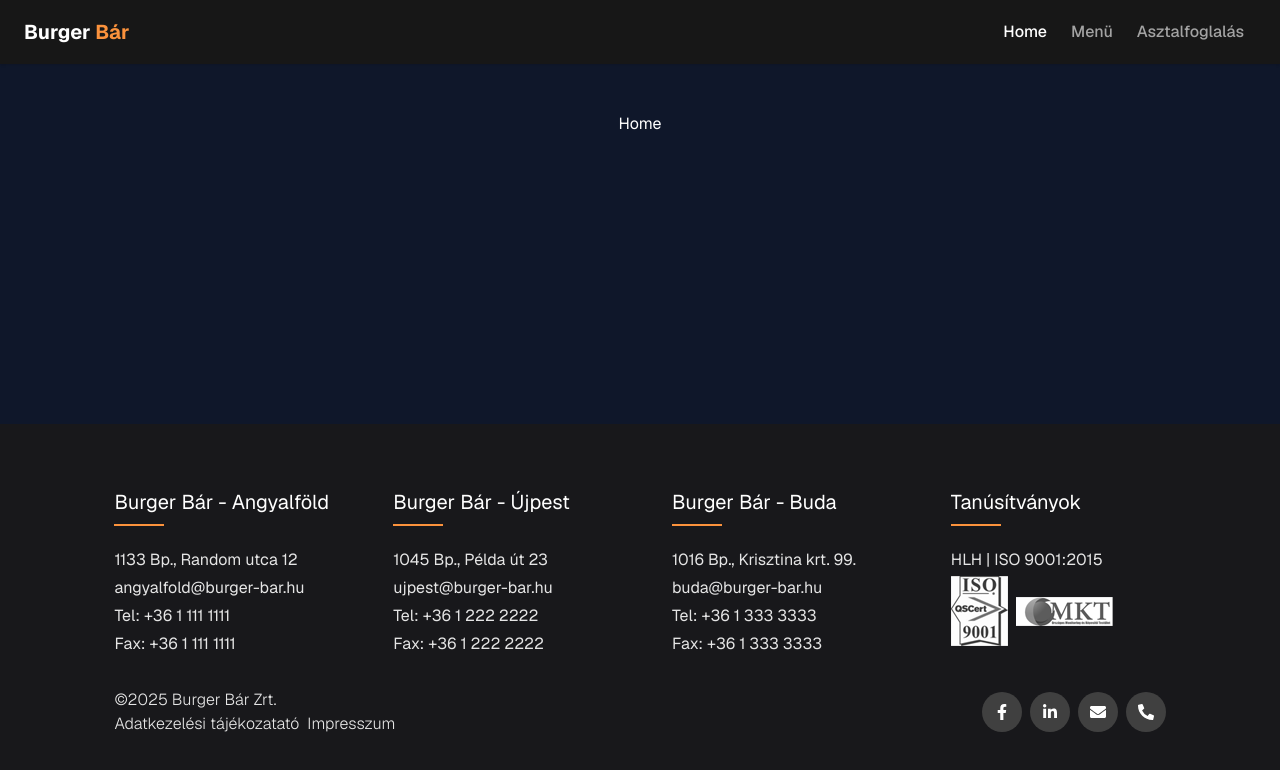
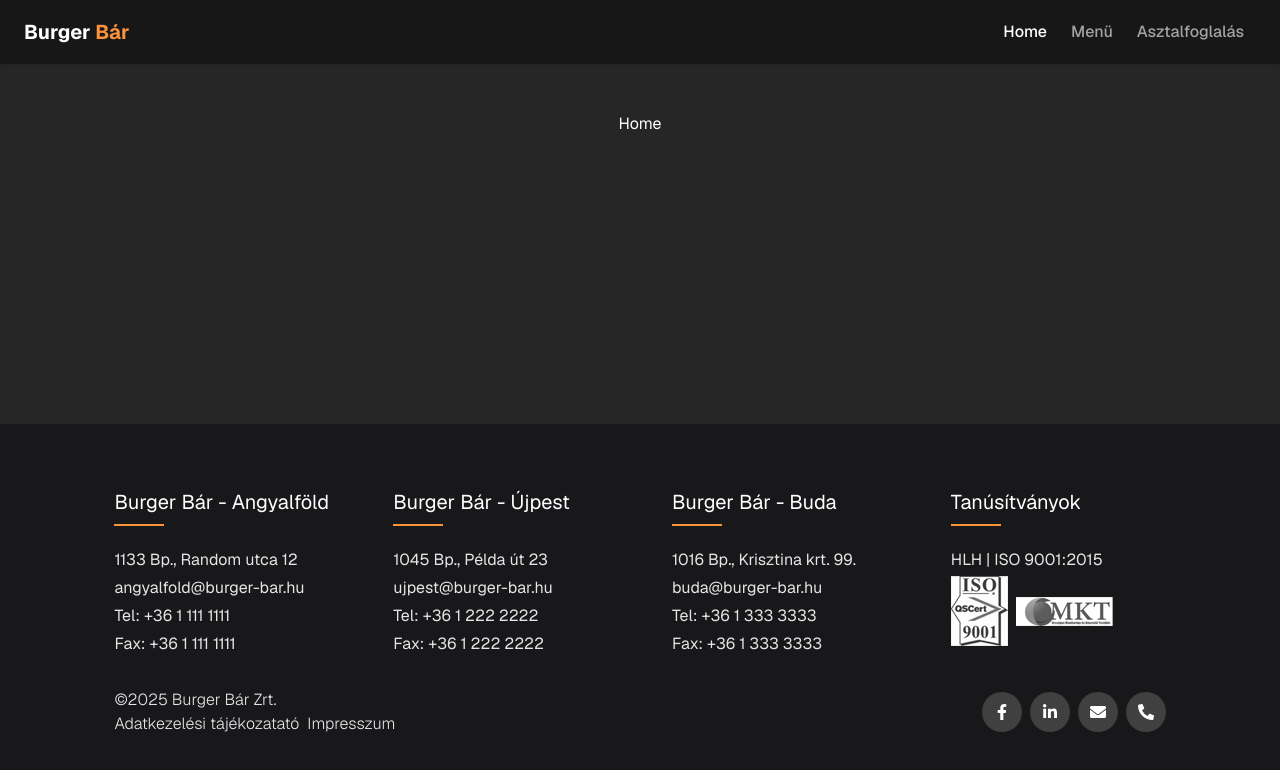
Before and after one commit to stay-js/burger-bar, a Next.js app in the folder web/: page / in a window 1280 px wide. Shown: the top 770 px of the page. Built offline with nearby package versions, Linux system fonts and the light colour scheme.

Commit message:
update bg color

```diff
--- a/web/src/app/layout.tsx
+++ b/web/src/app/layout.tsx
@@ -8,7 +8,7 @@ const RootLayout: React.FC<{ readonly children: React.ReactNode }> = ({
   children,
 }) => (
   <html lang="hu" className={`${GeistSans.variable}`}>
-    <body className="grid min-h-screen grid-cols-1 grid-rows-[1fr_auto] overflow-x-hidden bg-slate-900 text-white">
+    <body className="grid min-h-screen grid-cols-1 grid-rows-[1fr_auto] overflow-x-hidden bg-neutral-800 text-white">
       <div>
         <Navigation />
 
```
